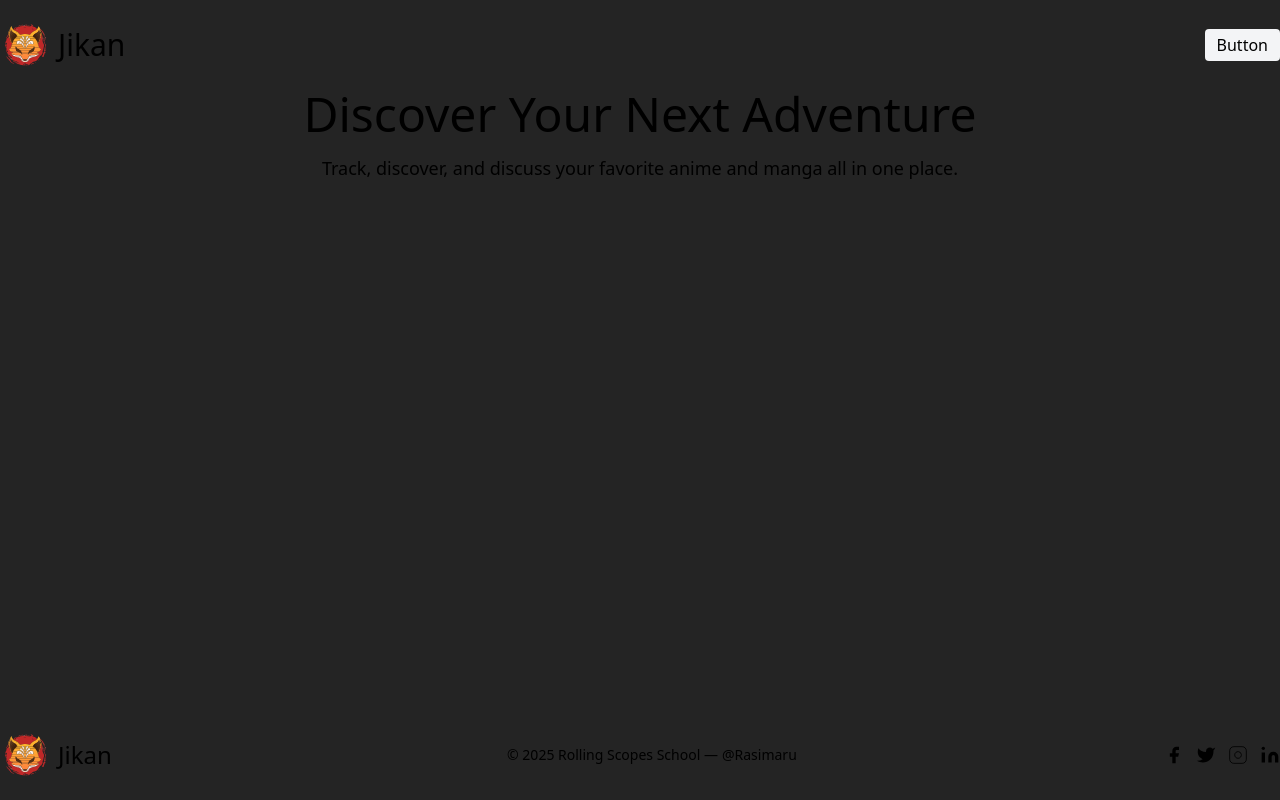
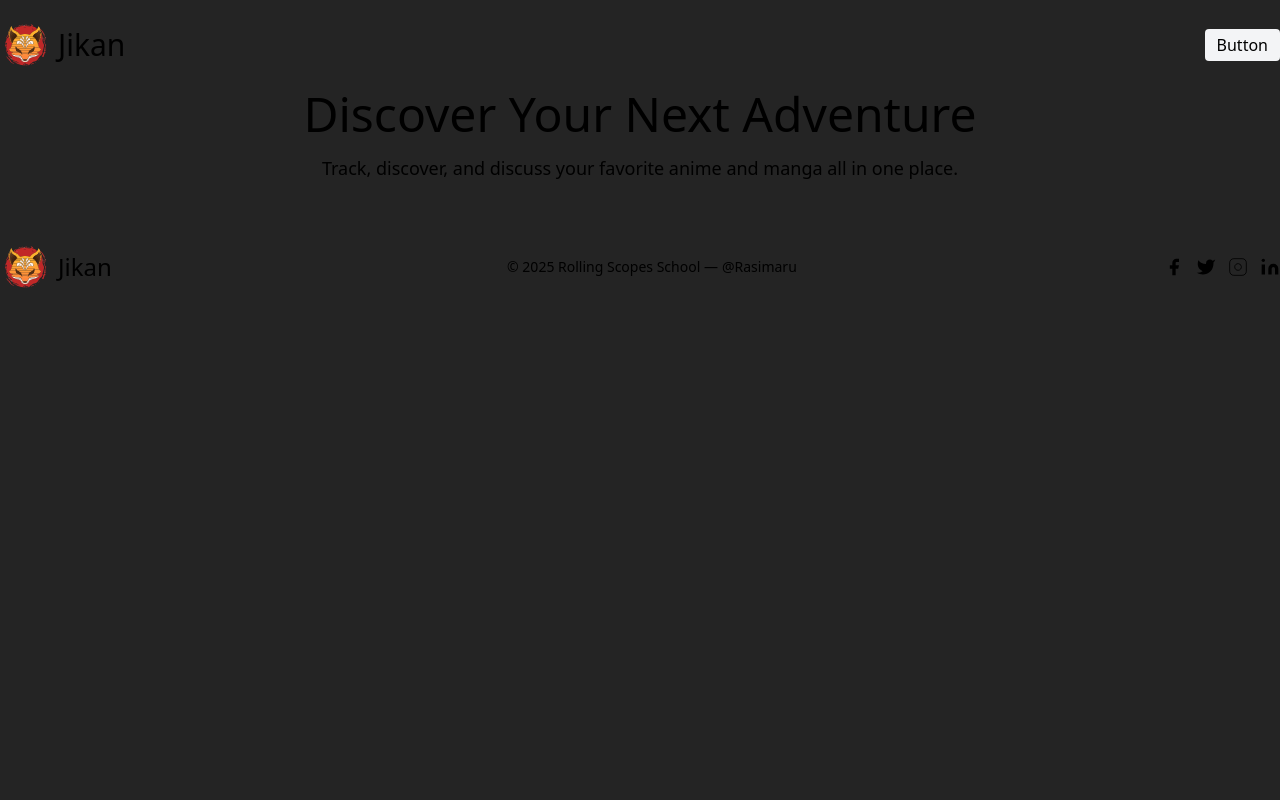
Before and after one commit to Rasimaru/react-jikan-app, a React (Vite) app: page / in a window 1280 px wide. Built offline with nearby package versions, Linux system fonts and the light colour scheme; no server answers.

Commit message:
refactor: update layout components (class conversion)

```diff
--- a/src/components/layout/Footer.tsx
+++ b/src/components/layout/Footer.tsx
@@ -1,7 +1,8 @@
 import logo from '@/assets/logo-fox.svg';
-import type { JSX } from 'react';
+import React from 'react';
 
-const Footer = (): JSX.Element => {
+class Footer extends React.Component {
+  render(): React.JSX.Element {
     return (
       <footer className="text-black dark:text-white body-font w-full">
         <div className="py-5 mx-auto flex items-center justify-between sm:flex-row flex-col">
@@ -40,7 +41,12 @@ const Footer = (): JSX.Element => {
               </svg>
             </a>
             <a className="ml-3 ">
-            <svg fill="currentColor" stroke="currentColor" className="w-5 h-5" viewBox="0 0 24 24">
+              <svg
+                fill="currentColor"
+                stroke="currentColor"
+                className="w-5 h-5"
+                viewBox="0 0 24 24"
+              >
                 <path
                   stroke="none"
                   d="M16 8a6 6 0 016 6v7h-4v-7a2 2 0 00-2-2 2 2 0 00-2 2v7h-4v-7a6 6 0 016-6zM2 9h4v12H2z"
@@ -52,6 +58,7 @@ const Footer = (): JSX.Element => {
         </div>
       </footer>
     );
-};
+  }
+}
 
 export default Footer;
--- a/src/components/layout/Header.tsx
+++ b/src/components/layout/Header.tsx
@@ -1,7 +1,8 @@
 import logo from '@/assets/logo-fox.svg';
-import type { JSX } from 'react';
+import React from 'react';
 
-const Header = (): JSX.Element => {
+class Header extends React.Component {
+  render(): React.JSX.Element {
     return (
       <header className="text-black dark:text-white body-font w-full">
         <div className="mx-auto flex flex-wrap py-5 flex-col md:flex-row items-center">
@@ -24,6 +25,7 @@ const Header = (): JSX.Element => {
         </div>
       </header>
     );
-};
+  }
+}
 
 export default Header;
--- a/src/components/layout/Layout.tsx
+++ b/src/components/layout/Layout.tsx
@@ -1,16 +1,22 @@
-import type { JSX } from 'react';
 import type { LayoutProps } from '@/types/types';
 import Header from './Header';
 import Footer from './Footer';
+import React from 'react';
 
-const Layout = ({ children }: LayoutProps): JSX.Element => {
-  return (
-    <div className="container flex flex-col items-center justify-center text-center mx-auto light:bg-gray-100 text-black dark:text-white h-dvh">
-      <Header />
-      <main className="grow flex flex-col justify-start items-center w-full">{children}</main>
-      <Footer />
-    </div>
-  );
-};
+class Layout extends React.Component<LayoutProps> {
+  render(): React.JSX.Element {
+    const { children } = this.props;
+
+    return (
+      <div className="container flex flex-col items-center justify-center text-center mx-auto light:bg-gray-100 text-black dark:text-white min-h-full">
+        <Header />
+        <main className="grow gap-10 flex flex-col justify-start items-center w-full">
+          {children}
+        </main>
+        <Footer />
+      </div>
+    );
+  }
+}
 
 export default Layout;
```
Lines whose indentation alone changed are shown as unchanged.
